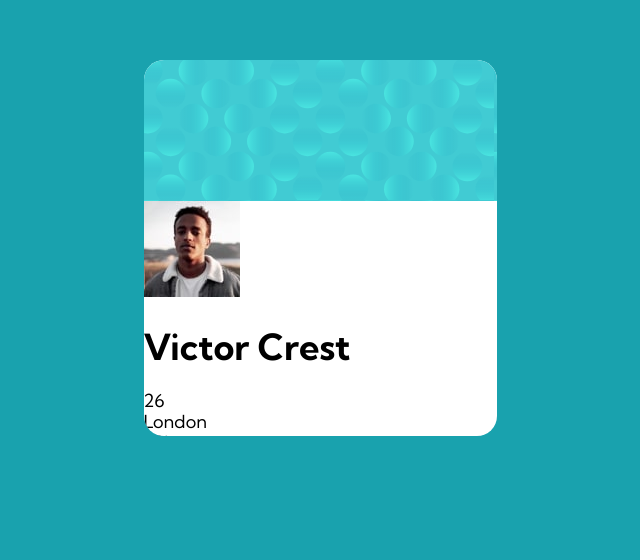
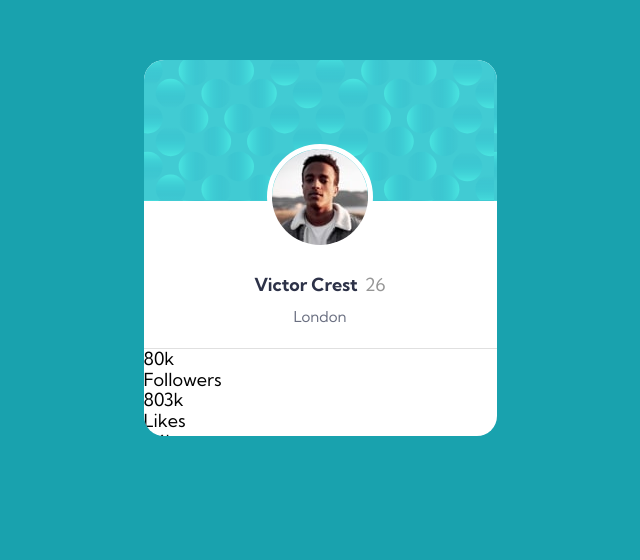
Before and after one commit to RenszCamacho/profile-card, a website built with Parcel: page src/index.html in a window 1280 px wide. Shown: the part 152-712 px from the top of the page, without its empty margins (320-960 px from the left). Built offline with nearby package versions, Linux system fonts and the light colour scheme.

Commit message:
Card. Card-Body Section. Done.  Por favor ingresa el mensaje del commit para tus cambios. Las

```diff
--- a/src/index.html
+++ b/src/index.html
@@ -22,21 +22,31 @@
     <main class="main">
       <article class="card">
         <div class="card__header"></div>
+
         <div class="card__body">
-          <img src="./images/image-victor.jpg" alt="" class="card__img" />
-          <h1>Victor Crest</h1>
-          <span class="card__age">26</span>
+          <img
+            src="./images/image-victor.jpg"
+            alt="user image"
+            class="card__img"
+          />
+          <h1 class="card__title">
+            Victor Crest
+            <span class="card__age">26</span>
+          </h1>
           <p class="card__location">London</p>
         </div>
+
         <div class="card__footer">
           <div class="card__followers">
             <p class="card__followersNumbers">80k</p>
             <span>Followers</span>
           </div>
+
           <div class="card__likes">
             <p class="card__likesNumbers">803k</p>
             <span>Likes</span>
           </div>
+
           <div class="card__photos">
             <p class="card__photosNumbers">1.4k</p>
             <span>Photos</span>
--- a/src/sass/_base.scss
+++ b/src/sass/_base.scss
@@ -8,4 +8,5 @@
   --dark-blue: hsl(229, 23%, 23%);
   --dark-grayish-blue: hsl(227, 10%, 46%);
   --dark-gray: hsl(0, 0%, 59%);
+  --border: hsl(0deg 0% 59% / 29%);
 }
--- a/src/sass/_card.scss
+++ b/src/sass/_card.scss
@@ -19,4 +19,39 @@
     height: 14.1rem;
     background-image: url(../images/bg-pattern-card.svg);
   }
+
+  &__body {
+    width: 100%;
+    display: flex;
+    flex-direction: column;
+    align-items: center;
+    border-bottom: 0.5px solid var(--border);
+    padding: 2.3rem 0;
+  }
+
+  &__img {
+    margin-top: -8rem;
+    border: 5px solid white;
+    border-radius: 50%;
+    background-color: white;
+  }
+
+  &__title {
+    font-size: 1.8rem;
+    font-weight: 700;
+    color: var(--dark-blue);
+    padding-top: 1.3rem;
+
+    span {
+      color: var(--dark-gray);
+      font-size: inherit;
+      font-weight: 400;
+      padding-left: 0.3rem;
+    }
+  }
+
+  &__location {
+    color: var(--dark-grayish-blue);
+    font-size: 1.5rem;
+  }
 }
```
